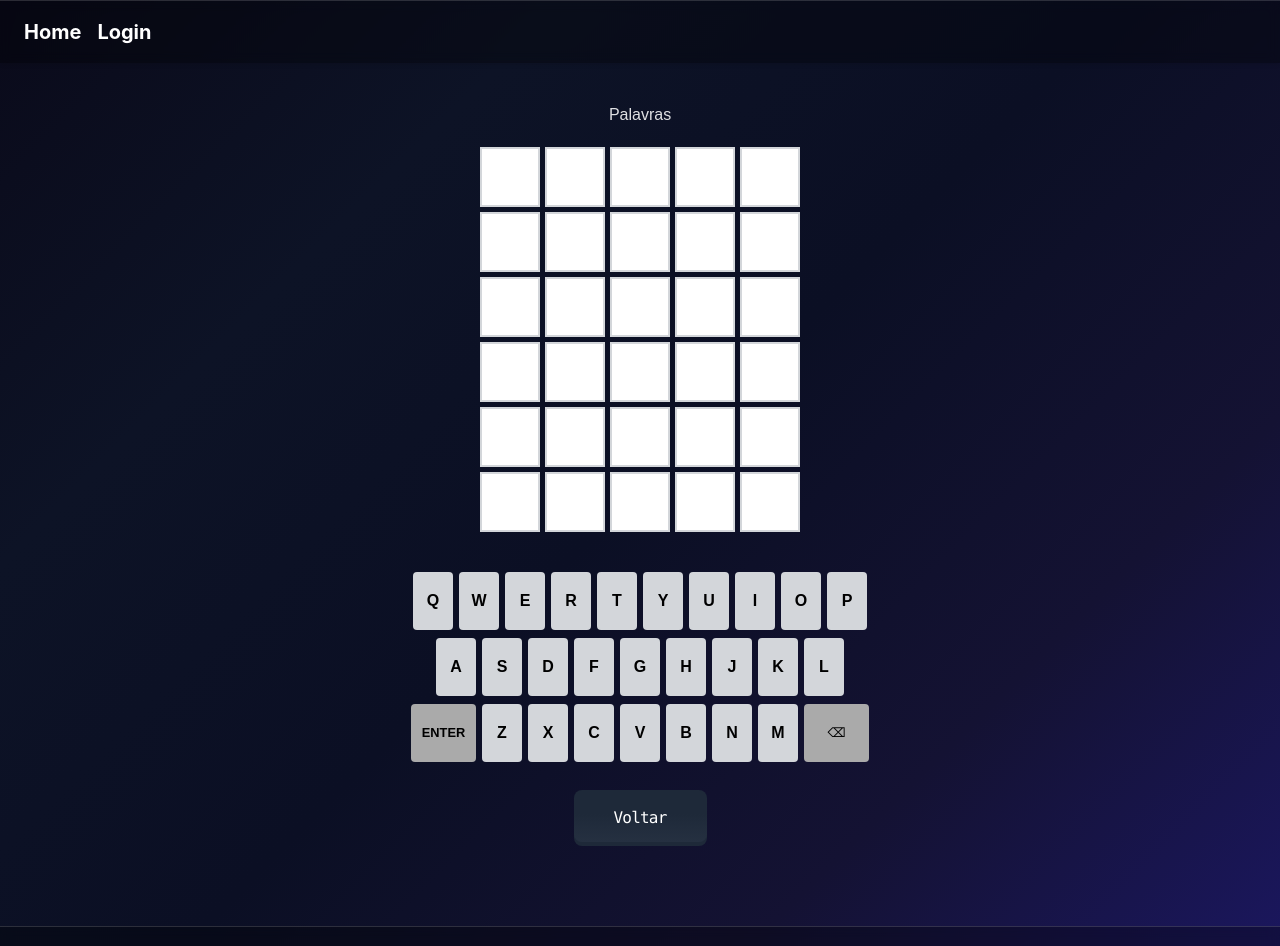
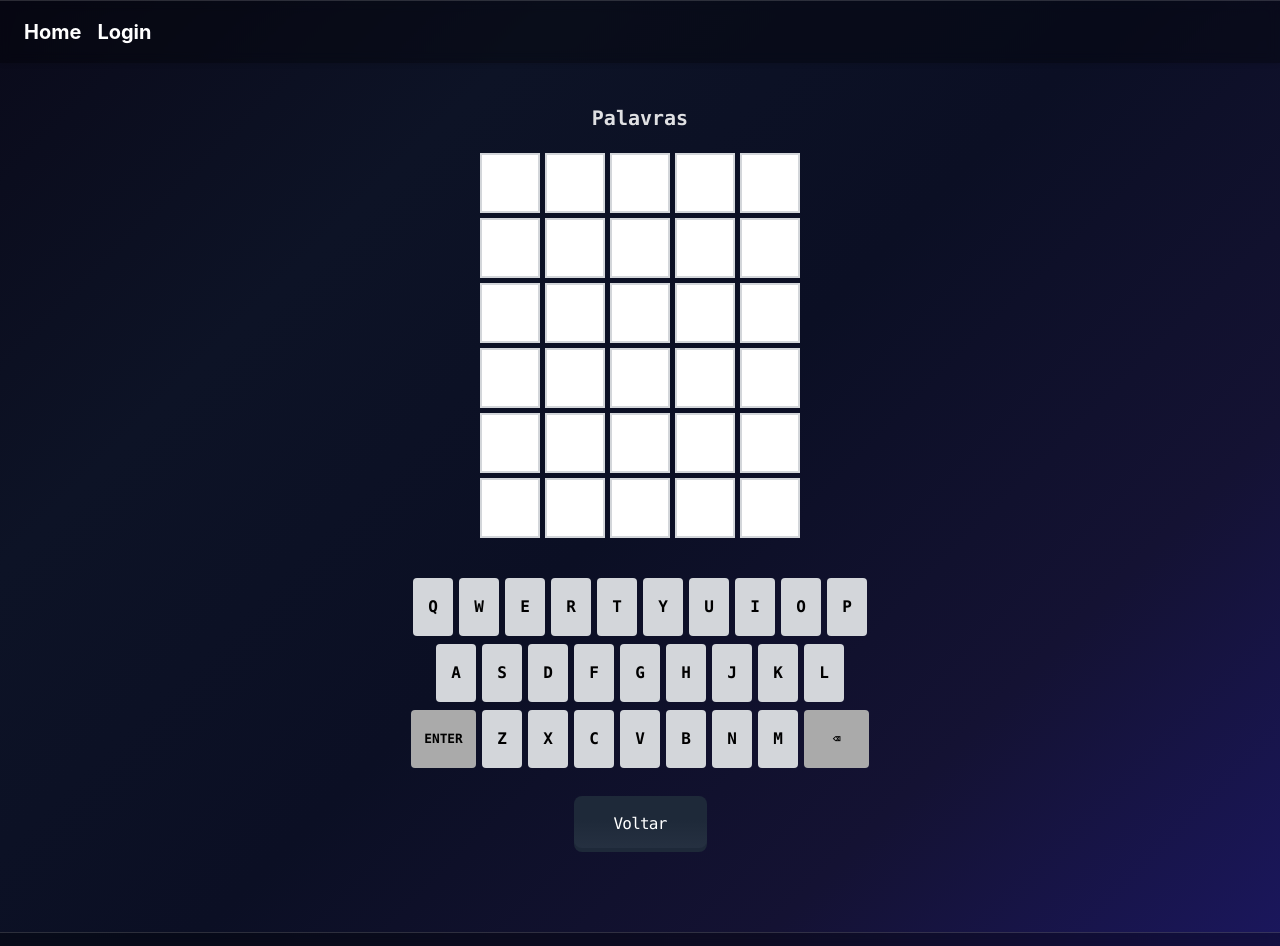
Before and after one commit to joaorema/Palavras, a React (Vite) app: page /wordle in a window 1280 px wide. Shown: the top 946 px of the page. Built offline with nearby package versions, Linux system fonts and the light colour scheme.

Commit message:
Ui/Ux changes

```diff
--- a/src/Wordle.tsx
+++ b/src/Wordle.tsx
@@ -129,6 +129,7 @@ function WordleGame() {
   useEffect(() => {
     const pickedWord = words[Math.floor(Math.random() * words.length)];
     setTargetWord(pickedWord);
+    console.log(pickedWord);
   }, []);
 
   // Handle keyboard input
@@ -248,11 +249,11 @@ function WordleGame() {
   return (
     <div className="wordle-container">
       <div>
-        <h1>Palavras</h1>
+        <h1 className="font-mono font-bold text-[20px]">Palavras</h1>
       </div>
 
       {/* Game Grid */}
-      <div className="wordle-grid">
+      <div className="wordle-grid font-mono">
         {guesses.map((guess, rowIndex) => (
           <div key={rowIndex} className="wordle-row">
             {Array.from({ length: WORD_LENGTH }).map((_, colIndex) => {
@@ -280,7 +281,7 @@ function WordleGame() {
       </div>
 
       {/* Keyboard */}
-      <div className="wordle-keyboard">
+      <div className="wordle-keyboard font-mono">
         {KEYBOARD_ROWS.map((row, rowIndex) => (
           <div key={rowIndex} className="keyboard-row">
             {row.map((key) => {
--- a/src/components/Card.tsx
+++ b/src/components/Card.tsx
@@ -30,9 +30,7 @@ const GameCard: React.FC<GameProps> = ({
         withd-20 height-56
       "
     >
-      <div className="w-full flex items-center justify-center text-center text-2xl" style={{ fontSize: "32px", fontWeight: 700, backgroundColor: "#6366f1"}}>
-        {title}
-      </div>
+
       <div className="flex-1 w-full overflow-hidden">
         {videoSrc ? (
           <video
--- a/src/connections.tsx
+++ b/src/connections.tsx
@@ -180,7 +180,7 @@ function ConnectionGame() {
           {remainingWords.map((word, index) => {
             const isSelected = selectedWords.find(w => w.text === word.text);
             return (
-              <div className="map-div" key={index} onClick={() => toggleWord(word)} style={{background: isSelected ? '#1e293b' : '#8f036c',border: isSelected ? '3px solid #fbbf24' : '1px solid #ccc',transform: isSelected ? 'scale(0.95)' : 'scale(1)'}}>
+              <div className="map-div" key={index} onClick={() => toggleWord(word)} style={{background: isSelected ? '#2b5306' : '#4c1d95',border: isSelected ? '3px solid #fbbf24' : '1px solid #ccc',transform: isSelected ? 'scale(0.95)' : 'scale(1)'}}>
                 {word.text}
               </div>
             );
--- a/src/css/connections.css
+++ b/src/css/connections.css
@@ -7,7 +7,7 @@
 }
 
 .connection-tile {
-  background: #8f036c;
+  background: #25013a;
   padding: 16px;
   border-radius: 10px;
   text-align: center;
--- a/src/css/index.css
+++ b/src/css/index.css
@@ -5,7 +5,7 @@
 
   color-scheme: light dark;
   color: rgba(255, 255, 255, 0.87);
-  background: linear-gradient(to bottom right, #4c1d95, #3730a3, #2563eb);
+  background: linear-gradient(to bottom right, #57951d, #3730a3, #2563eb);
 
   font-synthesis: none;
   text-rendering: optimizeLegibility;
```
Also changed, not shown: 2 other files (tests, documents, lock files or other folders).
